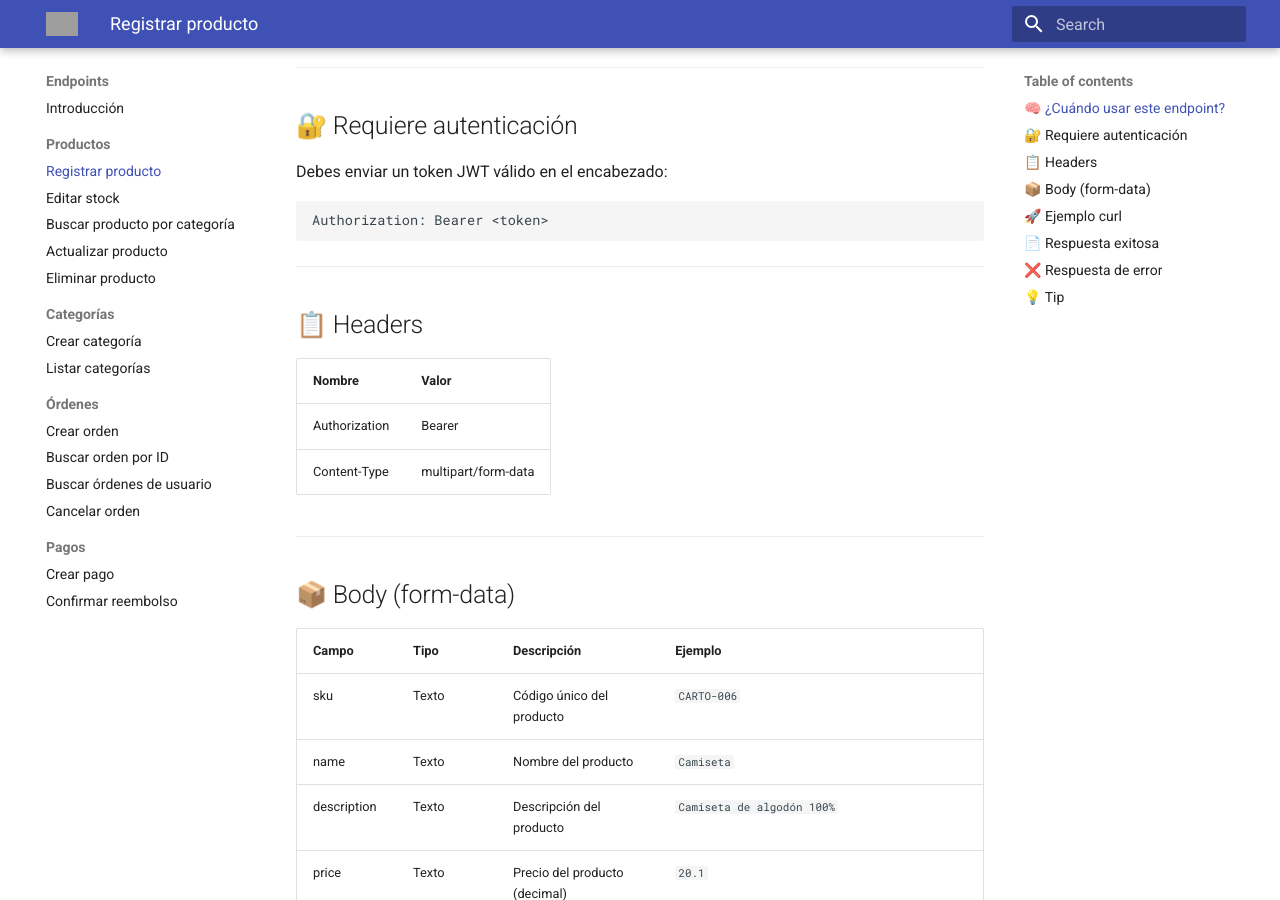
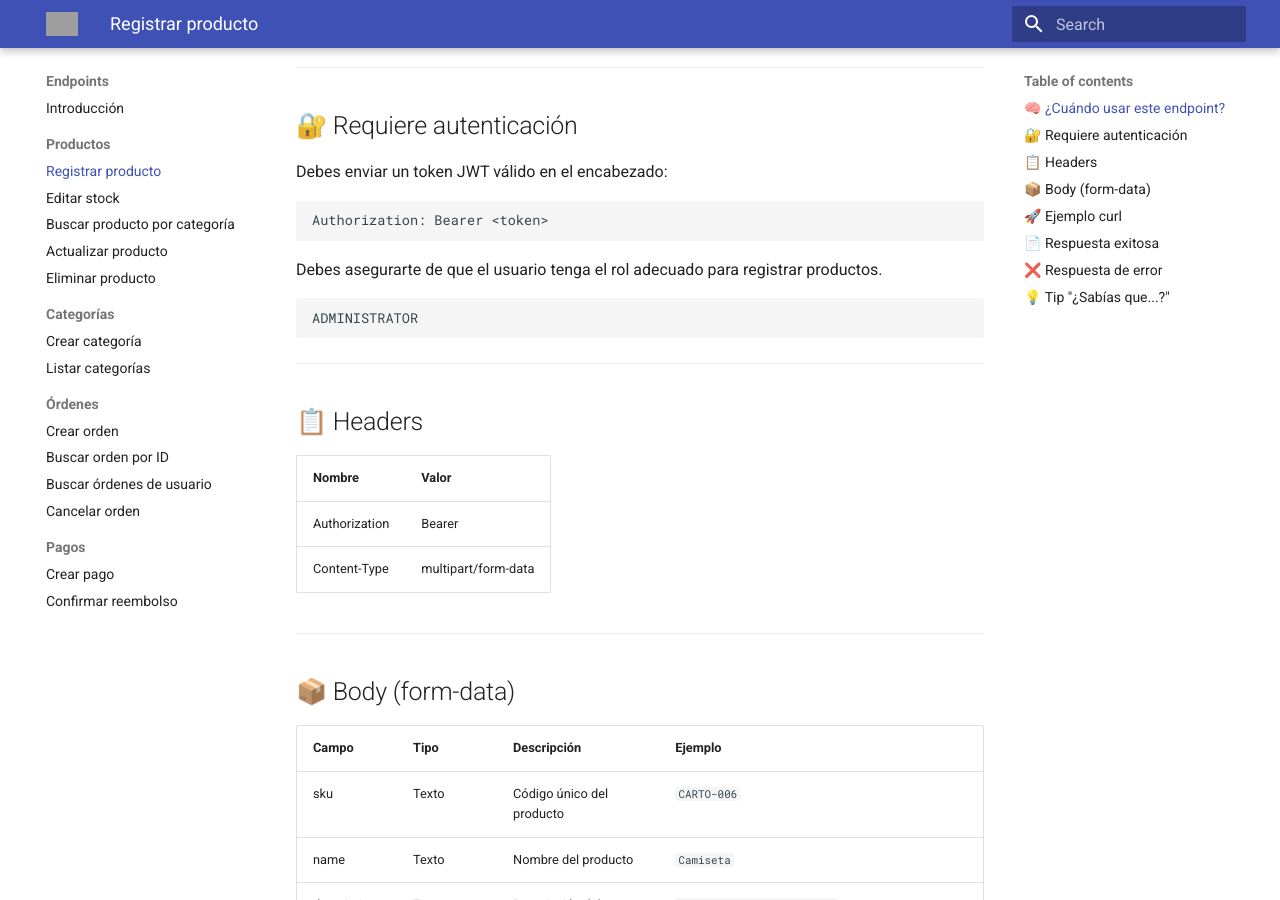
Before and after one commit to Fabio-Alfredo/Shop-Backend-express, an MkDocs documentation site: the page built from docs/products/register.md, in a window 1280 px wide and 900 px high, scrolled down 413 px. Built offline with MkDocs 1.6.1 and Material for MkDocs 9.7.7, drawn with Linux system fonts in a browser that asks for light colours; some of the changed text lies outside the part shown; grey boxes are pictures that could not be loaded.

Commit message:
:sparkles: feat: add new style in tip

````diff
--- a/docs/products/register.md
+++ b/docs/products/register.md
@@ -17,6 +17,12 @@ Debes enviar un token JWT válido en el encabezado:
 
 ```http
 Authorization: Bearer <token>
+```
+
+Debes asegurarte de que el usuario tenga el rol adecuado para registrar productos.
+
+```http
+ADMINISTRATOR
 ```
 
 ---
@@ -105,5 +111,5 @@ Content-Type: application/json
 | 403    | Permiso denegado            | Solo los usuarios Admin pueden registrar productos           |
 
 
-## 💡 Tip
+## 💡 Tip "¿Sabías que...?"
 Puedes usar este endpoint junto a la subida de imágenes por Firebase para crear productos completos con fotos.
````
